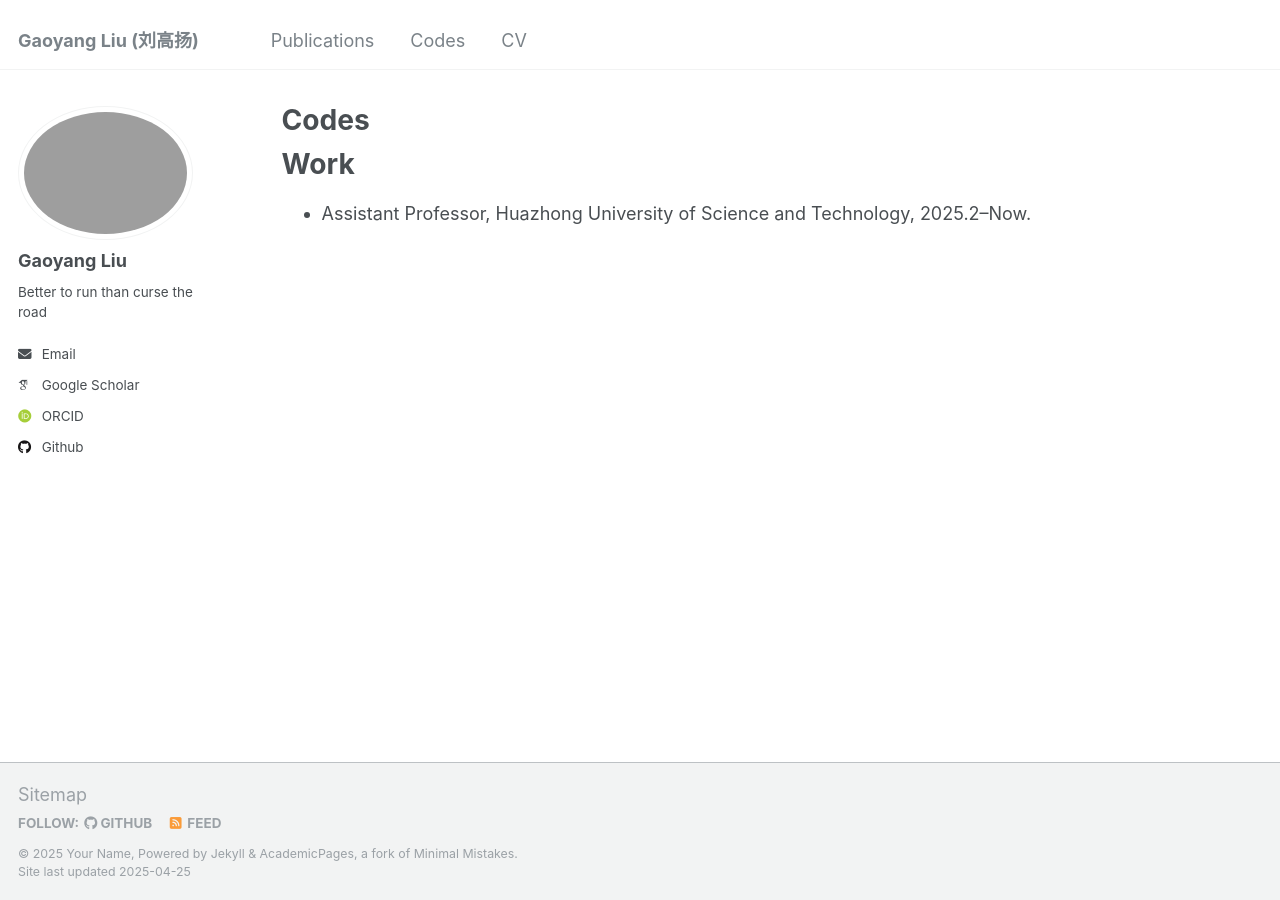
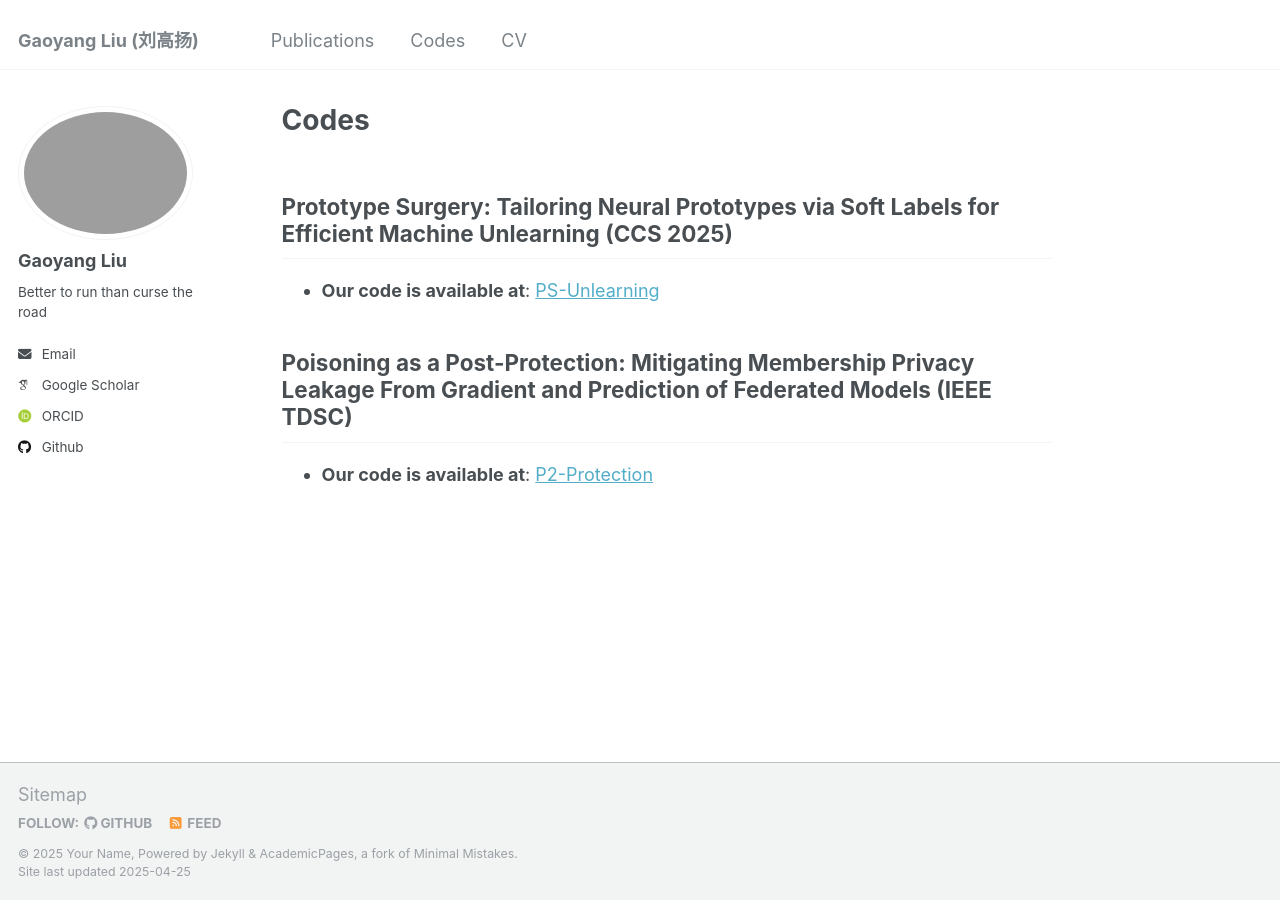
Before and after one commit to gyliu1991/gyliu1991.github.io, a Jekyll site: the page built from _pages/codes.md, in a window 1280 px wide. Built offline with Jekyll 4.4.1, drawn with Linux system fonts in a browser that asks for light colours; some web fonts are replaced.

Commit message:
Update codes.md

```diff
--- a/_pages/codes.md
+++ b/_pages/codes.md
@@ -6,6 +6,11 @@ redirect_from:
   - /codes/
 ---
 
-Work
-======
-* Assistant Professor, Huazhong University of Science and Technology, 2025.2--Now.
+
+
+## Prototype Surgery: Tailoring Neural Prototypes via Soft Labels for Efficient Machine Unlearning (CCS 2025)
+- **Our code is available at**: [PS-Unlearning](https://www.chenwang.net.cn/code/PS-Unlearning-Code.zip)
+
+## Poisoning as a Post-Protection: Mitigating Membership Privacy Leakage From Gradient and Prediction of Federated Models (IEEE TDSC)
+
+- **Our code is available at**: [P2-Protection](https://www.chenwang.net.cn/code/P2-Protection-Code.zip)
```
